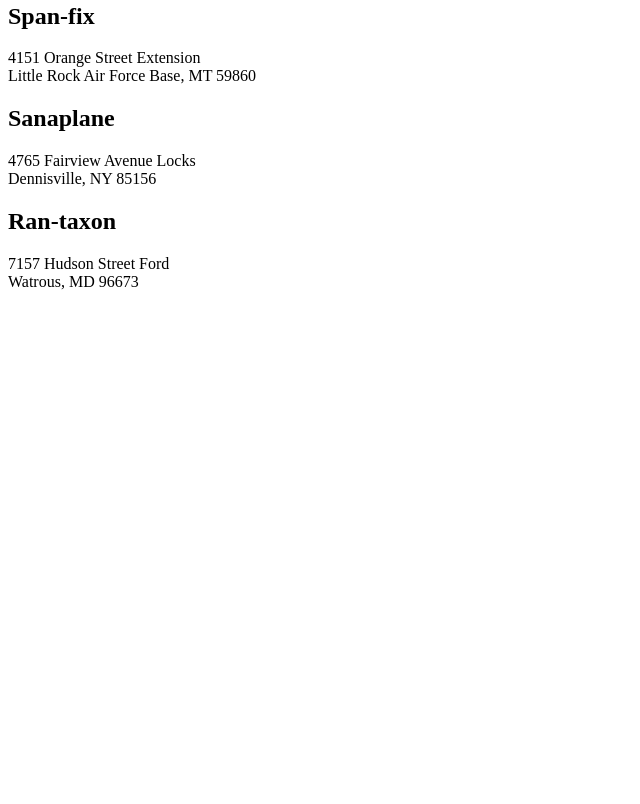
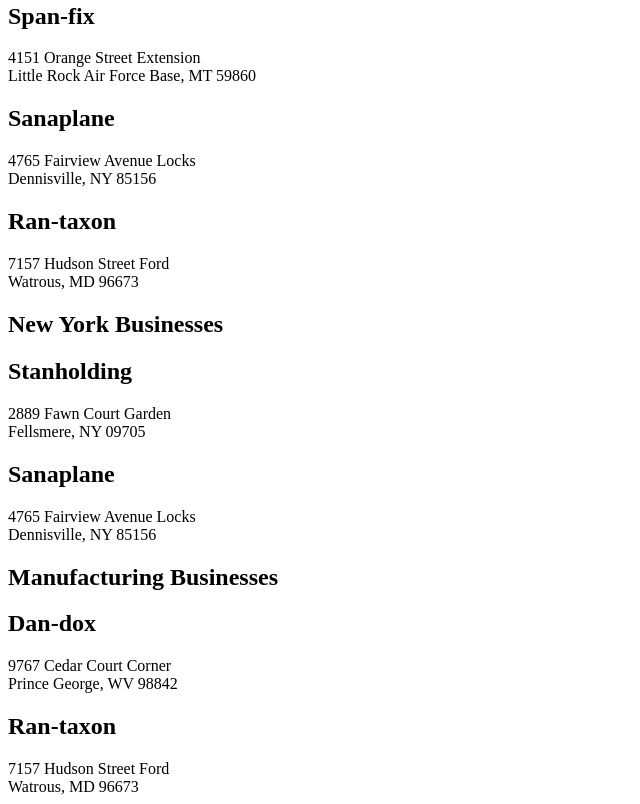
Before and after one commit to j0verton/dotard-simbleton, a plain HTML site: page index.html in a window 1280 px wide. Shown: the part 797-1601 px from the top of the page, without its empty margins (0-640 px from the left). Before the commit the page ends 1096 px from the top, so only its background shows below. Drawn offline with Linux system fonts and the light colour scheme.

Commit message:
mvp for ch 10 ny and manu companies list

```diff
--- a/index.html
+++ b/index.html
@@ -7,6 +7,13 @@
 </head>
 <body>
     <main class="businesses">
+    </main>
+        <article class="businessList--newYork">
+            <!-- New York businesses go here --->
+        </article>
+        <article class="businessList--manufacturing">
+            <!-- Manufacturing businesses go here --->
+        </article>
 
 </body>
 <script src="scripts/main.js" type="module"></script>
--- /dev/null
+++ b/scripts/AgentProvider.js
@@ -0,0 +1,6 @@
+import {createBusinessArray} from "./BusinessProvider";
+businessArray = createBusinessArray()
+
+export const AgentNames = businessArray.map(supplyObject => {
+    return supplyObject.brand
+})
--- a/scripts/BusinessList.js
+++ b/scripts/BusinessList.js
@@ -1,9 +1,10 @@
-import {createBusinessArray} from './BusinessProvider.js'
+import {createBusinessArray, nyBusinesses, manufacturingBusinesses} from './BusinessProvider.js'
 import {businessHTMLGenerator} from './Business.js'
 
-const contentTarget = document.querySelector('.businesses')
+
 
 export const createBusinessList = () => {
+    const contentTarget = document.querySelector('.businesses')
     const businessArray = createBusinessArray();
     contentTarget.innerHTML = "<h1>Active Businesses</h1>"
 
@@ -13,3 +14,27 @@ export const createBusinessList = () => {
         }
     );
 }
+
+export const createNYBusinessList = () => {
+    const target = document.querySelector(".businessList--newYork");
+    const businessArray = nyBusinesses;
+    target.innerHTML = "<h1>New York Businesses</h1>"
+
+    businessArray.forEach(
+        (businessObject) => {
+            target.innerHTML += businessHTMLGenerator(businessObject);
+        }
+    );
+}
+
+export const createManufacturingBusinessList = () => {
+    const target = document.querySelector(".businessList--manufacturing");
+    const businessArray = manufacturingBusinesses;
+    target.innerHTML = "<h1>Manufacturing Businesses</h1>"
+
+    businessArray.forEach(
+        (businessObject) => {
+            target.innerHTML += businessHTMLGenerator(businessObject);
+        }
+    );
+}
--- a/scripts/BusinessProvider.js
+++ b/scripts/BusinessProvider.js
@@ -113,3 +113,17 @@ const businesses = [
   export const createBusinessArray = () => {
       return businesses.slice();
   }
+
+  export const nyBusinesses = businesses.filter(buisiness => {
+    if (buisiness.addressStateCode ===  "NY") {
+        return true
+    }
+    return false
+});
+
+export const manufacturingBusinesses = businesses.filter(buisiness => {
+  if (buisiness.companyIndustry === "Manufacturing") {
+      return true
+  }
+  return false
+});
--- a/scripts/main.js
+++ b/scripts/main.js
@@ -1,4 +1,6 @@
-import {createBusinessArray} from './BusinessProvider.js'
-import {createBusinessList} from './BusinessList.js'
+import {createBusinessArray, nyBusinesses, manufacturingBusinesses} from './BusinessProvider.js'
+import {createBusinessList, createNYBusinessList, createManufacturingBusinessList} from './BusinessList.js'
 
 createBusinessList();
+createNYBusinessList();
+createManufacturingBusinessList();
```
